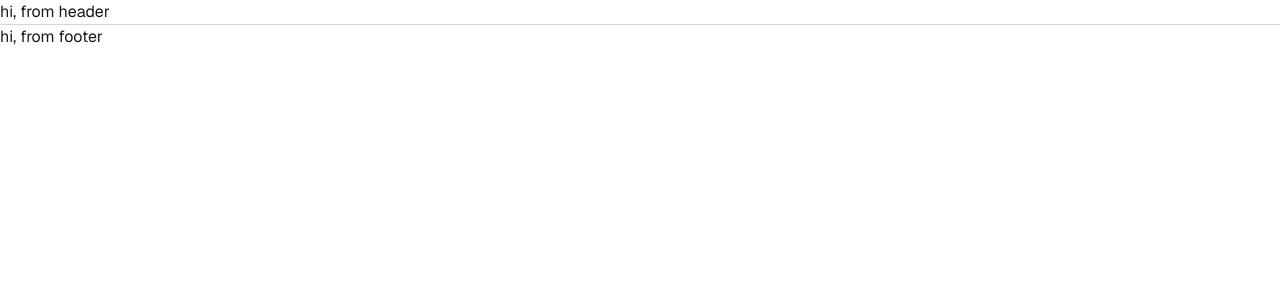
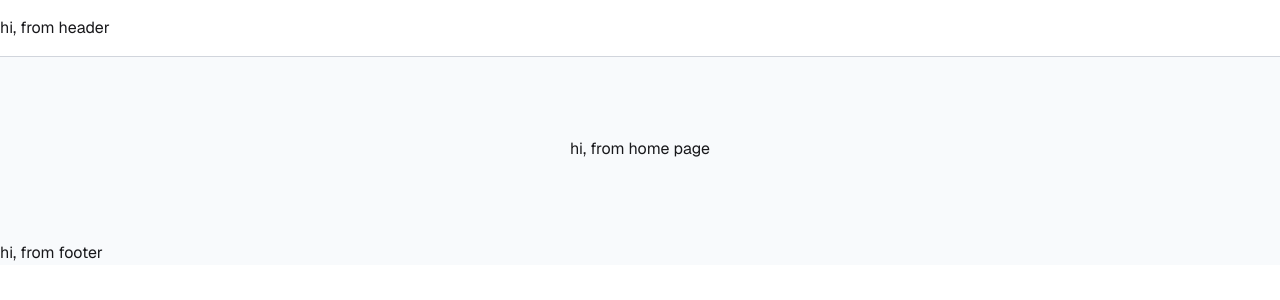
Before and after one commit to ratul-sardar/Programming-Hero-B13-A07, a React (Vite) app: page / in a window 1280 px wide. Shown: the top 300 px of the page. Built offline with nearby package versions, Linux system fonts and the light colour scheme.

Commit message:
added a 404 page

```diff
--- a/src/components/layout/Root.jsx
+++ b/src/components/layout/Root.jsx
@@ -1,10 +1,14 @@
+import { Outlet } from "react-router";
+
 export default function Root() {
   return (
     <>
-      <header className="sticky top-0 border-b border-gray-300">
+      <header className="sticky top-0 bg-white py-4 border-b border-gray-300">
         hi, from header
       </header>
-      <main></main>
+      <main>
+        <Outlet></Outlet>
+      </main>
       <footer>hi, from footer</footer>
     </>
   );
--- a/src/index.css
+++ b/src/index.css
@@ -6,9 +6,16 @@
     --color-base-content: #64748b;
     --color-base-background: #f8fafc;
 }
+
+@layer base {
+    body {
+        @apply bg-base-background;
+    }
+}
+
 @layer components {
     .cssContainer {
-        @apply w-11/12 mx-auto space-y-8 md:space-y-10 py-16 md:py-20;
+        @apply w-11/12 mx-auto max-w-360 py-16 md:py-20 flex items-center justify-center gap-8 md:gap-10;
     }
 
     .btn {
--- a/src/main.jsx
+++ b/src/main.jsx
@@ -1,18 +1,8 @@
 import { StrictMode } from "react";
 import { createRoot } from "react-dom/client";
+import { RouterProvider } from "react-router/dom";
+import { router } from "./router/route";
 import "./index.css";
-import { createBrowserRouter } from "react-router";
-import { Router } from "react-router";
-import { RouterContextProvider } from "react-router";
-import { RouterProvider } from "react-router/dom";
-import Root from "./components/layout/Root";
-
-const router = createBrowserRouter([
-  {
-    path: "/",
-    Component: Root,
-  },
-]);
 
 createRoot(document.getElementById("root")).render(
   <StrictMode>
--- /dev/null
+++ b/src/pages/FriendDetails.jsx
@@ -0,0 +1,9 @@
+export default function FriendDetails() {
+  return (
+    <section className="">
+      <div className="cssContainer">
+        <h1 className="">hi, from friend details</h1>
+      </div>
+    </section>
+  );
+}
--- /dev/null
+++ b/src/pages/Home.jsx
@@ -0,0 +1,14 @@
+import { useLoaderData } from "react-router";
+
+export default function Home() {
+  const friendData = useLoaderData();
+  console.log(friendData);
+
+  return (
+    <section className="">
+      <div className="cssContainer">
+        <h1 className="">hi, from home page</h1>
+      </div>
+    </section>
+  );
+}
--- /dev/null
+++ b/src/pages/PageNotFound404.jsx
@@ -0,0 +1,15 @@
+import banner from "../assets/for404page/404 error with a landscape-cuate.svg";
+
+export default function PageNotFound404() {
+  return (
+    <section className="">
+      <div className="cssContainer min-h-screen ">
+        <img
+          src={banner}
+          alt="404 page bannder"
+          className="w-full max-h-[70vh]"
+        />
+      </div>
+    </section>
+  );
+}
--- /dev/null
+++ b/src/pages/Stats.jsx
@@ -0,0 +1,9 @@
+export default function Stats() {
+  return (
+    <section className="">
+      <div className="cssContainer">
+        <h1 className="">he, from Stats page</h1>
+      </div>
+    </section>
+  );
+}
--- /dev/null
+++ b/src/pages/Timeline.jsx
@@ -0,0 +1,9 @@
+export default function Timeline() {
+  return (
+    <section className="">
+      <div className="cssContainer">
+        <h1 className="">hi, from timeline page</h1>
+      </div>
+    </section>
+  );
+}
--- /dev/null
+++ b/src/router/route.jsx
@@ -0,0 +1,32 @@
+import { createBrowserRouter } from "react-router";
+import Root from "../components/layout/Root";
+import Timeline from "../pages/Timeline";
+import Stats from "../pages/Stats";
+import Home from "../pages/Home";
+import FriendDetails from "../pages/FriendDetails";
+import PageNotFound404 from "../pages/PageNotFound404";
+import { Component } from "react";
+
+export const router = createBrowserRouter([
+  {
+    path: "/",
+    loader: ({ params }) => fetch("/friends.json"),
+    Component: Root,
+    children: [
+      { index: true, Component: Home },
+      { path: "/friend/:id", Component: FriendDetails },
+    ],
+  },
+  {
+    path: "/timeline",
+    Component: Timeline,
+  },
+  {
+    path: "/stats",
+    Component: Stats,
+  },
+  {
+    path: "/*",
+    Component: PageNotFound404,
+  },
+]);
```
Also changed, not shown: src/assets/for404page/404 error with a landscape-cuate.svg (added).
